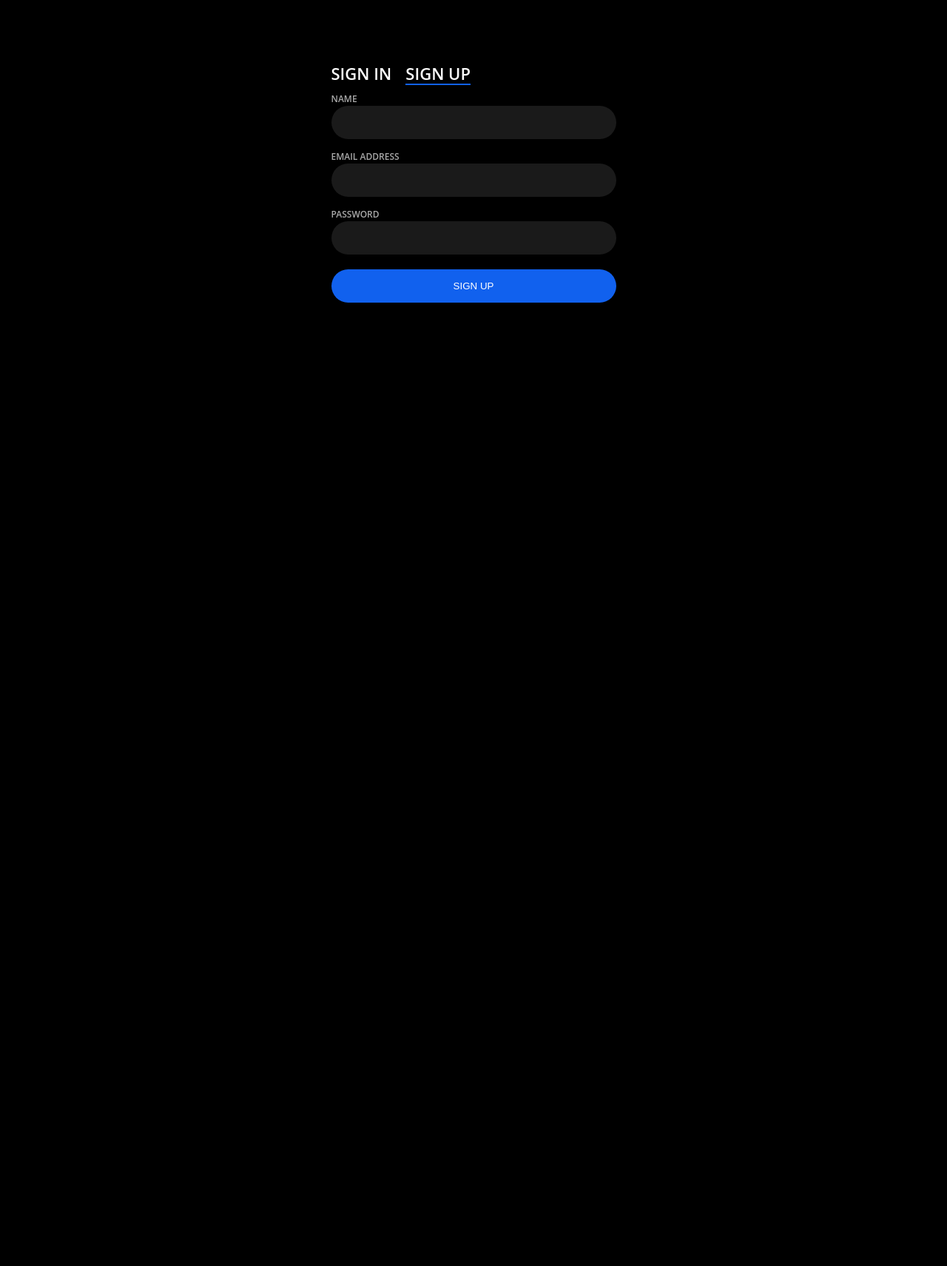
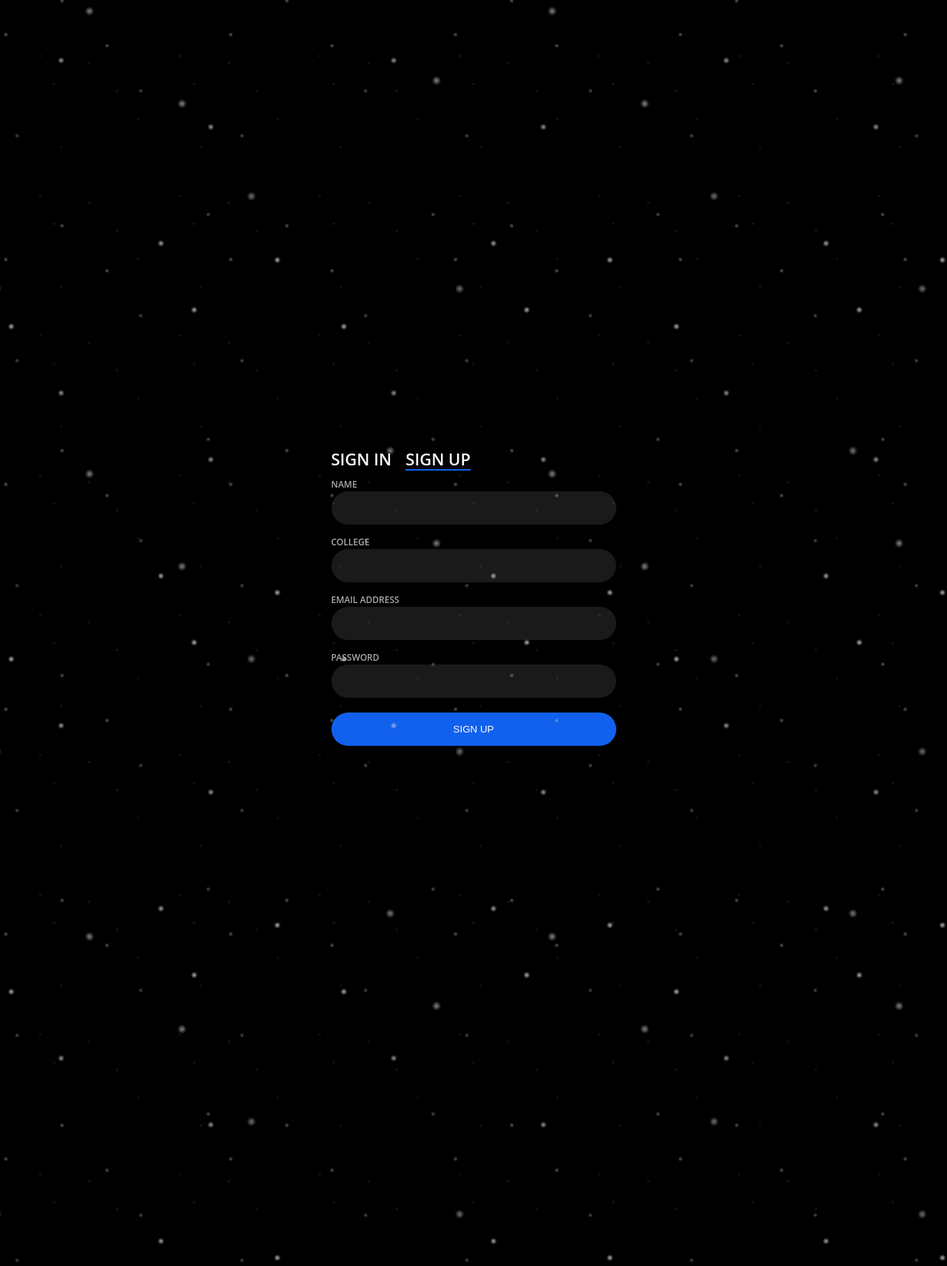
Before and after one commit to ParthHalwane/artimas-24-V1, a Flask app: page /register in a window 1280 px wide. Shown: the whole page at 74% size. Run offline with Flask 2, Linux system fonts and the light colour scheme; a map, chart or similar area stays blank; some libraries are stand-ins or nearby versions.

Commit message:
Update register.html

```diff
--- a/api/templates/register.html
+++ b/api/templates/register.html
@@ -7,14 +7,86 @@
     <script src="https://cdnjs.cloudflare.com/ajax/libs/jquery/2.1.3/jquery.min.js"></script>
     <script src="https://cdnjs.cloudflare.com/ajax/libs/sweetalert/1.1.3/sweetalert.min.js"></script>
     <link rel="stylesheet" href="{{ url_for('static', filename='css/styles.css') }}">
+    <style>
+
+#space, .stars {
+  overflow: hidden;
+  position: absolute;
+  top: 0;
+  bottom: 0;
+  left: 0;
+  right: 0;
+  display: flex;
+    align-items: center;
+    justify-content: center;
+    height: 100vh;
+    margin: 0;
+}
+
+.stars {
+  background-image:
+    radial-gradient(2px 2px at 20px 30px, #eee, rgba(0,0,0,0)),
+    radial-gradient(2px 2px at 40px 70px, #fff, rgba(0,0,0,0)),
+    radial-gradient(2px 2px at 50px 160px, #ddd, rgba(0,0,0,0)),
+    radial-gradient(2px 2px at 90px 40px, #fff, rgba(0,0,0,0)),
+    radial-gradient(2px 2px at 130px 80px, #fff, rgba(0,0,0,0)),
+    radial-gradient(2px 2px at 160px 120px, #ddd, rgba(0,0,0,0));
+  background-repeat: repeat;
+  background-size: 200px 200px;
+  animation: zoom 5s infinite;
+  opacity: 0;
+  pointer-events: none;
+}
+
+.stars:nth-child(1) {
+  background-position: 50% 50%;
+  animation-delay: 0s;
+}
+.stars:nth-child(2) {
+  background-position: 20% 60%;
+  animation-delay: 1s;
+}
+.stars:nth-child(3) {
+  background-position: -20% -30%;
+  animation-delay: 2s;
+}
+.stars:nth-child(4) {
+  background-position: 40% -80%;
+  animation-delay: 3s;
+}
+.stars:nth-child(5) {
+  background-position: -20% 30%;
+  animation-delay: 4s;
+}
+
+@keyframes zoom {
+  0% {
+    opacity: 0;
+    transform: scale(0.5);
+    animation-timing-function: ease-in;
+  }
+  85% {
+    opacity: 1;
+    transform: scale(2.8);
+    animation-timing-function: linear;
+  }
+  100% {
+    opacity: 0;
+    transform: scale(3.5);
+  }
+}
+
+    </style>
 </head>
+
 <body>
-    <canvas></canvas>
-    <script src="{{ url_for('static', filename='js/canvas.js') }}"></script>
+    <div id="space">
     <div class="login-wrap">
         <div class="login-html">
-            <input id="tab-1" type="radio" name="tab" class="sign-in"><label for="tab-1" class="tab"><a href="{{ url_for('login') }}">Sign In</a></label>
-            <input id="tab-2" type="radio" name="tab" class="sign-up" checked><label for="tab-2" class="tab">Sign Up</label>
+            <input id="tab-1" type="radio" name="tab" class="sign-in"><label for="tab-1" class="tab"><a
+                    href="{{ url_for('login') }}">Sign In</a></label>
+            <input id="tab-2" type="radio" name="tab" class="sign-up" checked><label for="tab-2" class="tab">Sign
+                Up</label>
             <div class="login-form">
                 <form method="POST" action="{{ url_for('register') }}">
                     <div class="sign-up-htm">
@@ -23,35 +95,55 @@
                             <input id="name" type="text" class="input form-control" name="name" required>
                         </div>
                         <div class="group">
+                            <label for="college" class="label">College</label>
+                            <input id="college" type="text" class="input form-control" name="college" required>
+                        </div>
+                        <div class="group">
                             <label for="email" class="label">Email Address</label>
                             <input id="email" type="email" class="input form-control" name="email" required>
                         </div>
                         <div class="group">
                             <label for="password" class="label">Password</label>
-                        <input id="password" type="password" class="input form-control" data-type="password" name="password" required>
+                            <input id="password" type="password" class="input form-control" data-type="password"
+                                name="password" required>
                         </div>
                         <div class="group">
                             <button type="submit" class="button">Sign Up</button>
                         </div>
                     </div>
                 </form>
+                {% if message %}
+                <div class="message" data-type="{{ message_type }}" style="display: none;">{{ message }}</div>
+                {% endif %}
             </div>
-            {% if message %}
-            <div class="message" data-type="{{ 'success' if 'successful' in message else 'error' }}" style="display: none;">{{ message }}</div>
-        {% endif %}
             <script>
-            // Check if the message element exists on the page
+               document.addEventListener("DOMContentLoaded",function (){
+                $(document).ready(function () {
                     if ($('.message').length) {
                         var messageType = $('.message').attr('data-type');
                         var messageText = $('.message').text();
+
                         if (messageType === 'success') {
                             swal("Success", messageText, "success");
-                } else if (messageType === 'error') {
+                        }
+                        else if (messageType === 'warning') {
+                            swal("Error", messageText, "warning");
+                        }
+                        else if (messageType === 'error') {
                             swal("Error", messageText, "error");
                         }
                     }
+                });
+               })
             </script>
         </div>
     </div>
+    <div class="stars"></div>
+    <div class="stars"></div>
+    <div class="stars"></div>
+    <div class="stars"></div>
+    <div class="stars"></div>
+    </div>
 </body>
+
 </html>
```
Lines whose indentation alone changed are shown as unchanged.
